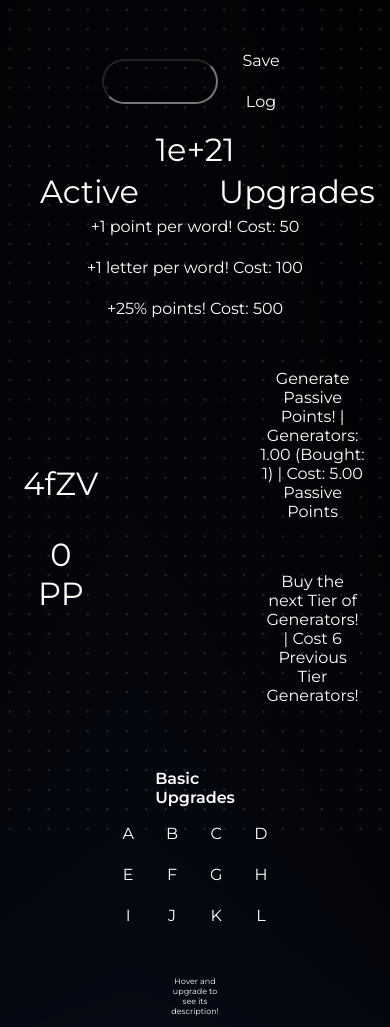
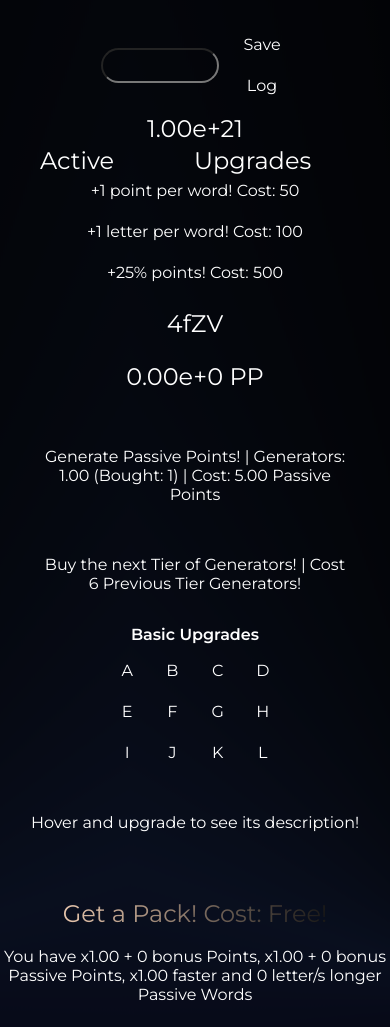
Before and after one commit to TheDiegoNG/IncrementalTyping, a website: page index.html in a window 390 px wide. Shown: the top 1027 px of the page. Drawn offline with Linux system fonts and the light colour scheme; no server answers; a web font is replaced by a local one.

Commit message:
Se hizo que la página sea responsive

```diff
--- a/index.html
+++ b/index.html
@@ -15,7 +15,6 @@
 </head>
 
 <body>
-    <div id="background" class="backgroundPolkadot"></div>
     <div id="challengeProgress" class="challengeProgress"></div>
     <div id="overlay" class="overlay"></div>
     <div id="light" class="light"></div>
--- a/interface.css
+++ b/interface.css
@@ -1,8 +1,8 @@
 :root {
-  --xsmall-custon-text: clamp(0.5rem, 0.5vw, 1rem);
+  --xsmall-custom-text: 1rem;
   --small-custom-text: clamp(1rem, 1vw, 2rem);
-  --medium-custom-text: clamp(2rem, 3vw, 5rem);
-  --big-custom-text: clamp(5rem, 7vw, 10rem);
+  --medium-custom-text: clamp(1.5rem, 3vw, 5rem);
+  --big-custom-text: clamp(2rem, 7vw, 10rem);
   --light-black: rgb(20, 20, 20);
   --golden: rgb(237, 203, 177);
   --green: rgb(96, 153, 45);
@@ -11,11 +11,17 @@
   --primary-font: 'Montserrat', sans-serif;
 }
 
+html {
+  width: 100%;
+}
+
 body {
   background: hsl(224, 32%, 12%);
   background-image: conic-gradient(from 0deg at 50% 50%,
       var(--light-black),
       var(--blue),
+      rgb(46, 12, 80),
+      rgb(46, 12, 80),
       var(--blue),
       var(--light-black));
   background-size: 200%;
@@ -44,30 +50,20 @@ body::-webkit-scrollbar {
   background: rgba(80, 80, 80, 0.75);
 }
 
-.backgroundPolkadot {
-  position: absolute;
-  z-index: -10;
-  background: radial-gradient(rgba(255, 255, 255, 0.15) 8%,
-      transparent 8%);
-  background-position: 0% 0%;
-  background-size: 5vmin 5vmin;
-  height: 100%;
-  width: 100%;
-}
-
 .PopUp {
   position: absolute;
   display: flex;
   justify-content: center;
   align-items: center;
-  width: 15vw;
-  height: 5vh;
+  width: 150px;
+  height: 50px;
   border-radius: 0 10px 10px 0;
   background: var(--light-black);
-  top: 10vh;
-  left: -20vw;
+  top: 50px;
+  left: -200px;
   transition: left 1s ease-out;
   text-align: center;
+  font-size: var(--xsmall-custom-text);
 }
 
 .PopUpAchievementText {
@@ -98,7 +94,7 @@ body::-webkit-scrollbar {
 }
 
 .PopUp.Achievement {
-  height: 10vh;
+  height: 100px;
 }
 
 .PopUp.show,
@@ -124,7 +120,7 @@ body::-webkit-scrollbar {
   border-radius: 50px;
   border-color: rgb(120, 120, 120);
   color: white;
-  width: 20vw;
+  width: clamp(5rem, 20vw, 50rem);
   font-size: var(--medium-custom-text);
   font-family: var(--primary-font);
   padding-left: 2rem;
@@ -177,16 +173,26 @@ button {
   display: flex;
   justify-content: center;
   align-items: center;
-  padding: 2rem;
-
+  flex-wrap: wrap;
+  padding: 0 2rem;
   gap: 10rem;
   text-align: center;
+  max-width: 100%;
+}
+
+@media (max-width: 1423px) {
+  .passivePointsWrapper {
+    gap: 1rem;
+  }
 }
 
 .passivePointsLeft {
   font-size: var(--medium-custom-text);
-  width: 20ch;
-  overflow-wrap: break-word;
+  padding: 0 1rem;
+}
+
+.passivePointsWord {
+  width: 100vw;
 }
 
 .passivePointsRight {
@@ -222,14 +228,14 @@ button {
 .upgradeWrapper {
   display: flex;
   justify-content: center;
-  gap: clamp(2rem, 10rem, 15rem);
+  flex-wrap: wrap;
+  gap: 4rem;
 }
 
 .upgradeTypeWrapper {
   display: flex;
   flex-direction: column;
   align-items: center;
-  width: 10vw;
 }
 
 .upgradeTypeWrapper>h2 {
@@ -237,7 +243,7 @@ button {
 }
 
 .upgradeTypeWrapper>.upgradesDesc {
-  font-size: var(--xsmall-custon-text);
+  font-size: var(--xsmall-custom-text);
   text-align: center;
 }
 
@@ -284,6 +290,32 @@ button {
   text-align: center;
   white-space: nowrap;
   gap: 3rem;
+  margin-top: 1rem;
+}
+
+@media (max-width: 768px) {
+  .wordsContainer > :first-child,
+  .wordsContainer > :last-child {
+    display: none;
+  }
+
+  .wordsContainer {
+    grid-template-columns: repeat(3, 1fr);
+  }
+}
+
+@media (max-width: 425px) {
+  .wordsContainer > :nth-child(1),
+  .wordsContainer > :nth-child(2),
+  .wordsContainer > :nth-last-child(1),
+  .wordsContainer > :nth-last-child(2)
+  {
+    display: none;
+  }
+
+  .wordsContainer {
+    grid-template-columns: 1fr;
+  }
 }
 
 .tabsContainer {
@@ -292,7 +324,6 @@ button {
   gap: 4rem;
   padding: 0 2rem;
   overflow-y: hidden;
-  overflow-x: scroll;
 }
 
 .tabsContainer::-webkit-scrollbar {
@@ -667,6 +698,7 @@ button {
   flex-direction: column;
   align-items: center;
   font-size: var(--medium-custom-text);
+  text-align: center;
 }
 
 .prestigePointsContainer > p {
@@ -723,9 +755,9 @@ button {
 }
 
 .achievementContainer {
-  margin-top: 1rem;
+  margin: 1rem;
   display: grid;
-  grid-template-columns: repeat(auto-fit, minmax(10vw, 1fr));
+  grid-template-columns: repeat(auto-fit, minmax(5rem, 1fr));
   font-size: var(--small-custom-text);
   text-align: center;
   gap: 1rem;
--- a/js/main.js
+++ b/js/main.js
@@ -153,8 +153,8 @@ window.setInterval(function () {
     SetChallengesBonuses();
     SetGenerators();
     CalculatePassiveGenerators();
-    document.getElementById("PointsCounter").textContent = Math.round(game.points);
-    document.getElementById("passivePoints").textContent = Math.round(game.passivePoints) + " PP";
+    document.getElementById("PointsCounter").textContent = Math.round(game.points).toExponential(2);
+    document.getElementById("passivePoints").textContent = Math.round(game.passivePoints).toExponential(2) + " PP";
     document.getElementById("activeMenuButton").style.display = "flex";
     document.getElementById("upgradesMenuButton").style.display = "flex";
     document.getElementById("statsMenuButton").style.display = "flex";
```
